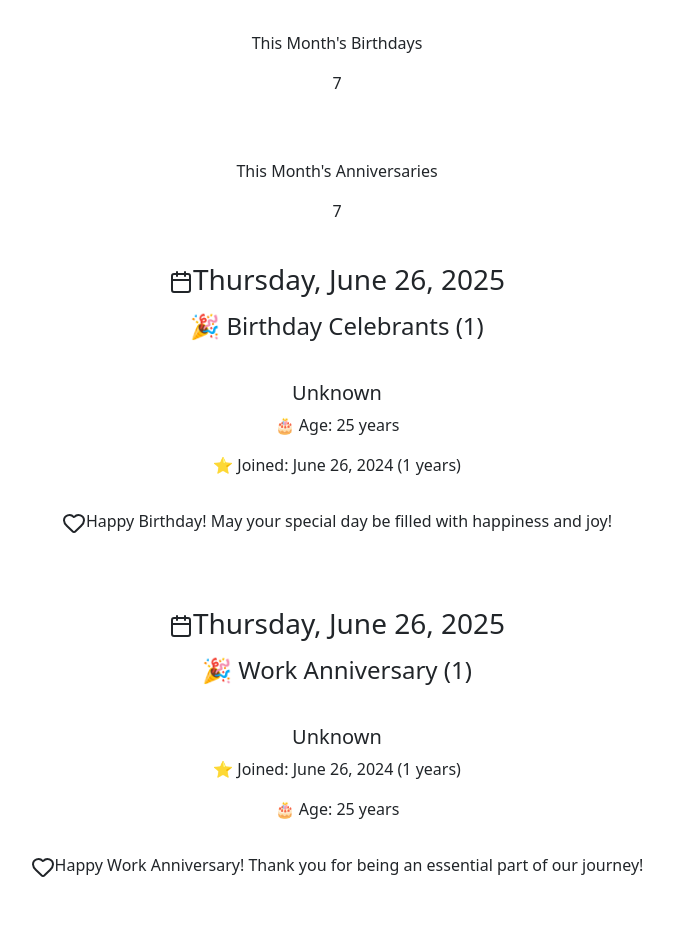
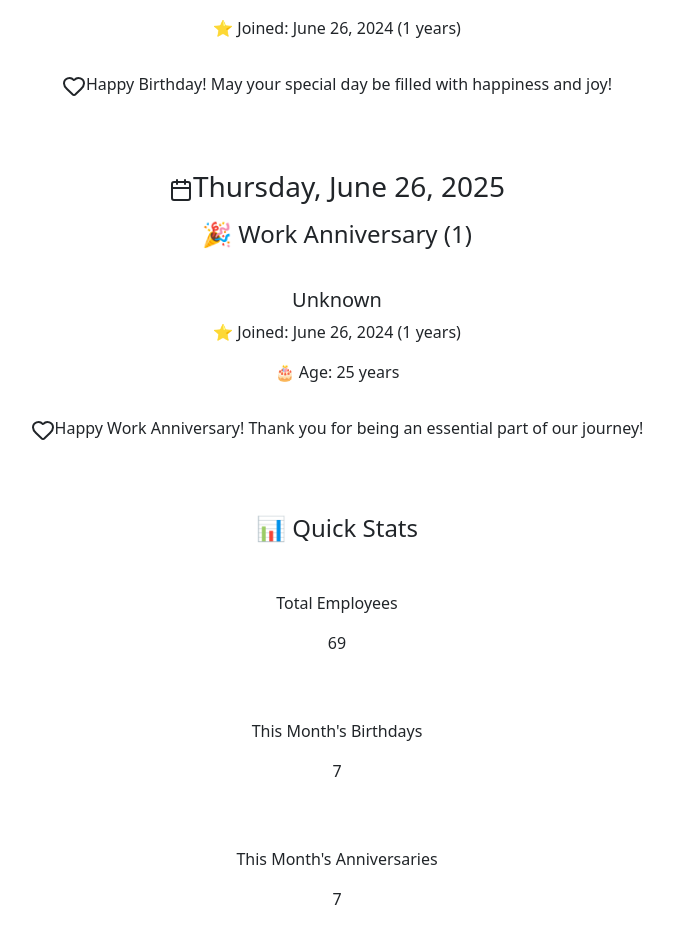
Before and after one commit to Bhuvaneshmaker/simple_one, a React (Create React App) app: page / in a window 1280 px wide. Shown: the part 2262-3212 px from the top of the page, without its empty margins (303-977 px from the left). Built offline with nearby package versions, Linux system fonts and the light colour scheme; no server answers; the database is empty.

Commit message:
Update App.js

```diff
--- a/src/App.js
+++ b/src/App.js
@@ -86,10 +86,6 @@ function App() {
       />
     </div>
 
-    {/* Stats */}
-    <div className="w-full">
-      <Stats employees={employees} currentMonth={currentMonth} />
-    </div>
 
     {/* Date Details */}
     <div className="w-full">
@@ -102,6 +98,12 @@ function App() {
         formatDate={formatDate}
       />
     </div>
+
+        {/* Stats */}
+    <div className="w-full">
+      <Stats employees={employees} currentMonth={currentMonth} />
+    </div>
+
 
     {/* Add Employee Form */}
     <div className="w-full">
```
